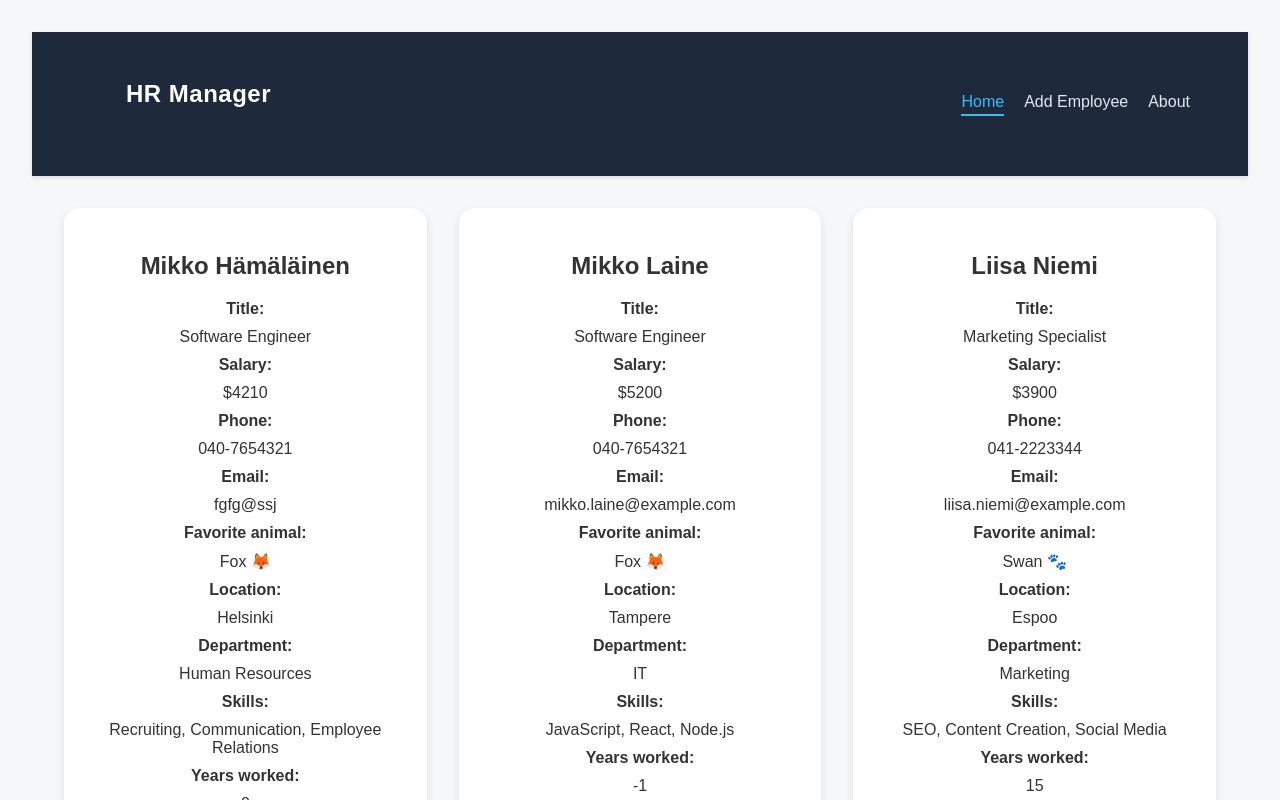
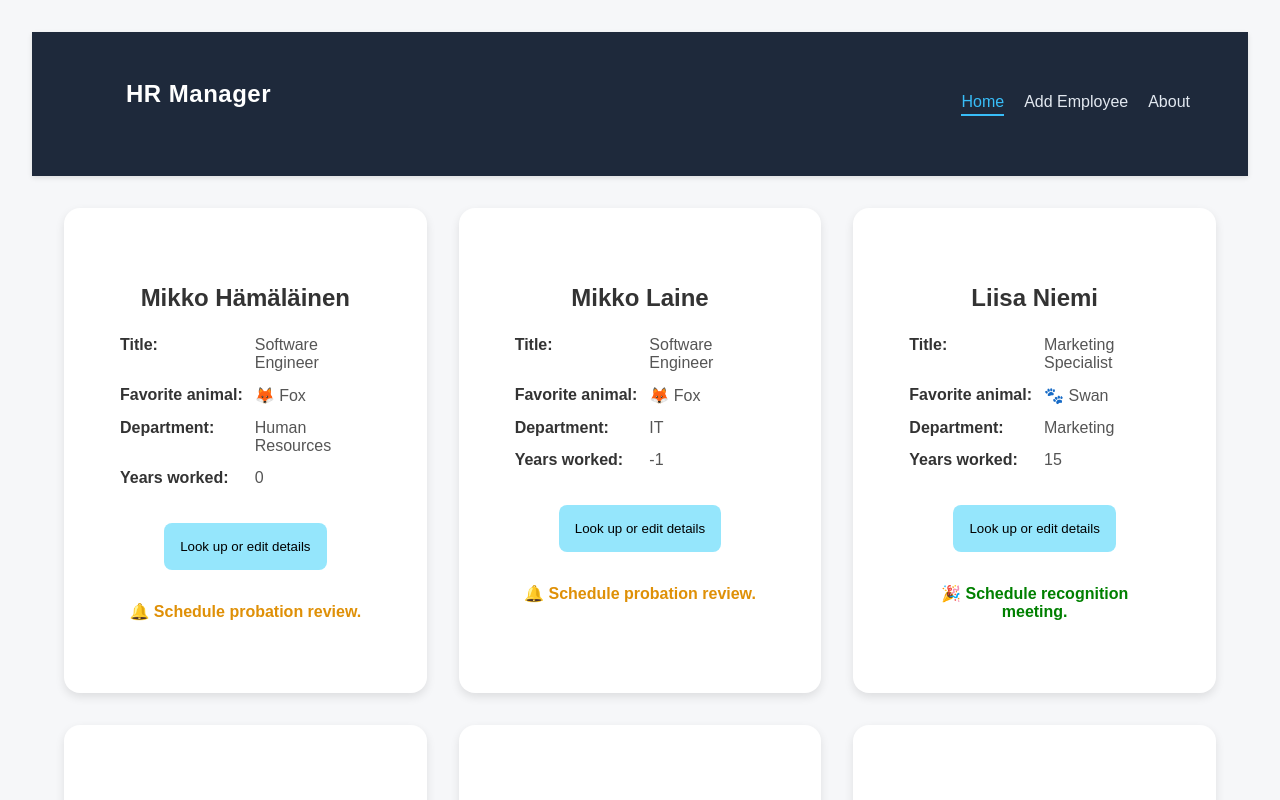
Before and after one commit to Nyukaa/hrApp, a React (Vite) app: page / in a window 1280 px wide. Shown: the top 800 px of the page. Built offline with nearby package versions, Linux system fonts and the light colour scheme; data requests are answered from the project's data file.

Commit message:
ready before deploy

```diff
--- a/src/App.jsx
+++ b/src/App.jsx
@@ -8,31 +8,49 @@ import AddEmployee from "./pages/AddEmployee";
 import SinglePerson from "./components/SinglePerson";
 //import employeesData from "./data/employees";
 import axios from "axios";
+import useAxios from "./hooks/useAxios";
+
 import "./App.css";
 
 function App() {
   const [employees, setEmployees] = useState([]);
+
+  const API = "http://localhost:3001";
+  const { get, post } = useAxios();
+
   useEffect(() => {
-    axios
-      .get("http://localhost:3001/employees")
-      .then((response) => {
-        setEmployees(response.data);
+    get(`${API}/employees`)
+      .then((res) => setEmployees(res.data))
+      .catch((err) => console.error(err));
+  }, []);
+  // useEffect(() => {
+  //   axios
+  //     .get("http://localhost:3001/employees")
+  //     .then((response) => {
+  //       setEmployees(response.data);
+  //     })
+  //     .catch((error) => {
+  //       console.error("Error fetching employee data:", error);
+  //     });
+  // }, []);
+
+  // function handleAddEmployee(newEmployee) {
+  //   axios
+  //     .post("http://localhost:3001/employees", newEmployee)
+  //     .then((response) => {
+  //       setEmployees([...employees, response.data]);
+  //     })
+  //     .catch((error) => {
+  //       console.error("Error adding person:", error);
+  //     });
+  //   setEmployees([...employees, newEmployee]);
+  // }
+  function handleAddEmployee(newEmployee) {
+    post(`${API}/employees`, newEmployee)
+      .then((res) => {
+        setEmployees((prev) => [...prev, res.data]);
       })
-      .catch((error) => {
-        console.error("Error fetching employee data:", error);
-      });
-  }, []);
-
-  function handleAddEmployee(newEmployee) {
-    axios
-      .post("http://localhost:3001/employees", newEmployee)
-      .then((response) => {
-        setEmployees([...employees, response.data]);
-      })
-      .catch((error) => {
-        console.error("Error adding person:", error);
-      });
-    setEmployees([...employees, newEmployee]);
+      .catch((err) => console.error(err));
   }
 
   return (
--- a/src/components/PersonCard.jsx
+++ b/src/components/PersonCard.jsx
@@ -57,39 +57,40 @@ function PersonCard({
         <dt>Title:</dt>
         <dd>{title}</dd>
 
-        <dt>Salary:</dt>
+        {/* <dt>Salary:</dt>
         <dd>${salary}</dd>
 
         <dt>Phone:</dt>
         <dd>{phone}</dd>
 
         <dt>Email:</dt>
-        <dd>{email}</dd>
+        <dd>{email}</dd> */}
 
         <dt>Favorite animal:</dt>
         <dd>
-          {animal} {getAnimalEmoji(animal)}
+          {getAnimalEmoji(animal)} {animal}
         </dd>
-        <dt>Location: </dt>
-        <dd>{location}</dd>
+        {/* <dt>Location: </dt>
+        <dd>{location}</dd> */}
         <dt>Department: </dt>
         <dd>{department}</dd>
 
-        <dt>Skills: </dt>
-        <dd>{skills}</dd>
+        {/* <dt>Skills: </dt>
+        <dd>{skills}</dd> */}
 
         <dt>Years worked:</dt>
         <dd>{fullYearsWorked}</dd>
-        <button onClick={() => navigate(`/person/${id}`)}>
-          Look up or edit details
-        </button>
       </dl>
-
+      <button onClick={() => navigate(`/person/${id}`)}>
+        Look up or edit details
+      </button>
       {reminder && monthsWorked > 6 && (
         <p style={{ color: "green", fontWeight: "bold" }}>{reminder}</p>
       )}
       {reminder && monthsWorked <= 6 && (
-        <p style={{ color: "blue", fontWeight: "bold" }}>{reminder}</p>
+        <p style={{ color: "hsl(38, 94%, 45%)", fontWeight: "bold" }}>
+          {reminder}
+        </p>
       )}
     </div>
   );
--- a/src/components/SinglePerson.jsx
+++ b/src/components/SinglePerson.jsx
@@ -4,9 +4,14 @@ import axios from "axios";
 import "../App.css";
 import "../index.css";
 import { useNavigate } from "react-router-dom";
+import useAxios from "../hooks/useAxios";
 
 const SinglePerson = () => {
   const { id } = useParams();
+  const { get, put } = useAxios();
+
+  const API = "http://localhost:3001";
+
   const navigate = useNavigate();
   const [person, setPerson] = useState(null);
   const [loading, setLoading] = useState(true);
@@ -42,45 +47,70 @@ const SinglePerson = () => {
   const toggleEditing = () => {
     setIsEditing(!isEditing);
   };
+  // useEffect(() => {
+  //   const fetchPerson = async () => {
+  //     setLoading(true);
+  //     setError(null);
+  //     try {
+  //       const response = await axios.get(
+  //         `http://localhost:3001/employees/${id}`
+  //       );
+  //       setPerson(response.data);
+  //     } catch (err) {
+  //       console.error("Error fetching person:", err);
+  //       setError("Failed to fetch person");
+  //     } finally {
+  //       setLoading(false);
+  //     }
+  //   };
+
+  //   fetchPerson();
+  // }, [id]);
+
   useEffect(() => {
-    const fetchPerson = async () => {
-      setLoading(true);
-      setError(null);
-      try {
-        const response = await axios.get(
-          `http://localhost:3001/employees/${id}`
-        );
-        setPerson(response.data);
-      } catch (err) {
-        console.error("Error fetching person:", err);
-        setError("Failed to fetch person");
-      } finally {
-        setLoading(false);
-      }
-    };
+    setLoading(true);
+    setError(null);
 
-    fetchPerson();
+    get(`${API}/employees/${id}`)
+      .then((res) => setPerson(res.data))
+      .catch(() => setError("Failed to fetch person"))
+      .finally(() => setLoading(false));
   }, [id]);
 
+  // const handleSave = async (e) => {
+  //   e.preventDefault();
+
+  //   try {
+  //     const updatedPerson = {
+  //       ...person, // keep name, title, email, etc.
+  //       ...formData, // replace only edited fields
+  //     };
+
+  //     const response = await axios.put(
+  //       `http://localhost:3001/employees/${id}`,
+  //       updatedPerson
+  //     );
+
+  //     setPerson(response.data);
+  //     setIsEditing(false);
+  //   } catch (err) {
+  //     console.error("Error updating person:", err);
+  //   }
+  // };
   const handleSave = async (e) => {
     e.preventDefault();
 
-    try {
-      const updatedPerson = {
-        ...person, // keep name, title, email, etc.
-        ...formData, // replace only edited fields
-      };
+    const updatedPerson = {
+      ...person,
+      ...formData,
+    };
 
-      const response = await axios.put(
-        `http://localhost:3001/employees/${id}`,
-        updatedPerson
-      );
-
-      setPerson(response.data);
-      setIsEditing(false);
-    } catch (err) {
-      console.error("Error updating person:", err);
-    }
+    put(`${API}/employees/${id}`, updatedPerson)
+      .then((res) => {
+        setPerson(res.data);
+        setIsEditing(false);
+      })
+      .catch((err) => console.error("Error updating person:", err));
   };
   if (loading) return <div>Loading...</div>;
   if (error) return <div>{error}</div>;
--- /dev/null
+++ b/src/hooks/useAxios.js
@@ -0,0 +1,25 @@
+import axios from "axios";
+
+const useAxios = () => {
+  const get = (url) => {
+    return axios.get(url);
+  };
+
+  const post = (url, data) => {
+    return axios.post(url, data);
+  };
+
+  const put = (url, data) => axios.put(url, data);
+
+  const patch = (url, data) => {
+    return axios.patch(url, data);
+  };
+
+  const remove = (url) => {
+    return axios.delete(url);
+  };
+
+  return { get, post, patch, put, remove };
+};
+
+export default useAxios;
--- a/src/index.css
+++ b/src/index.css
@@ -26,11 +26,33 @@ body {
   background: white;
   border-radius: 1rem;
   box-shadow: 0 4px 10px rgba(0, 0, 0, 0.1);
-  padding: 1.5rem;
+  padding: 3.5rem;
   transition: transform 0.2s ease, box-shadow 0.2s ease;
   max-width: 100%;
 }
 .person-card dl {
+  display: grid;
+  grid-template-columns: max-content 1fr;
+  column-gap: 12px;
+  row-gap: 6px;
+  margin-top: 1rem;
+}
+
+.person-card dt,
+.person-card dd {
+  text-align: left;
+  margin: 0;
+  padding: 4px 0;
+}
+
+.person-card dt {
+  font-weight: bold;
+}
+
+.person-card dd {
+  color: #555;
+}
+/* .person-card dl {
   display: block;
   grid-template-columns: max-content 1fr;
   gap: 4px 12px;
@@ -43,7 +65,7 @@ body {
 
 .person-card dd {
   margin: 10px;
-}
+} */
 form {
   display: flex;
   flex-direction: column;
@@ -62,11 +84,12 @@ form label {
 form button,
 button {
   margin: 1rem;
-  padding: 0.5rem 1rem;
+  font-family: inherit;
+  padding: 1rem 1rem;
   border: none;
   border-radius: 0.5rem;
-  background-color: #007bff;
-  color: white;
+  background-color: #61dafbaa;
+  color: black;
   cursor: pointer;
   transition: background-color 0.2s ease;
 }
--- a/src/pages/AddEmployee.module.css
+++ b/src/pages/AddEmployee.module.css
@@ -49,6 +49,7 @@
 .submitBtn {
   background-color: #38bdf8;
   color: #fff;
+  align-self: center;
   border: none;
   padding: 0.8rem 1.2rem;
   font-size: 1rem;
```
